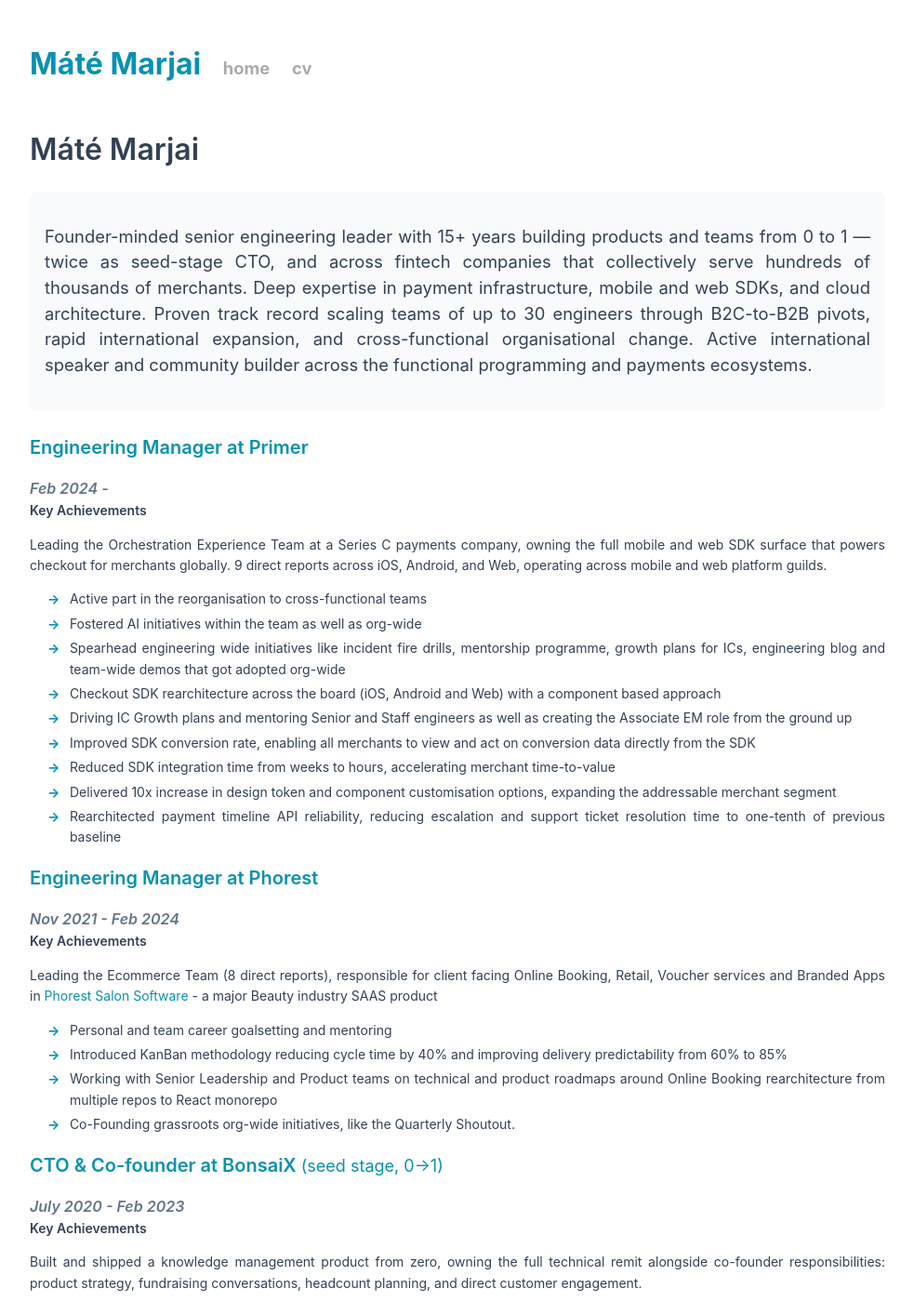
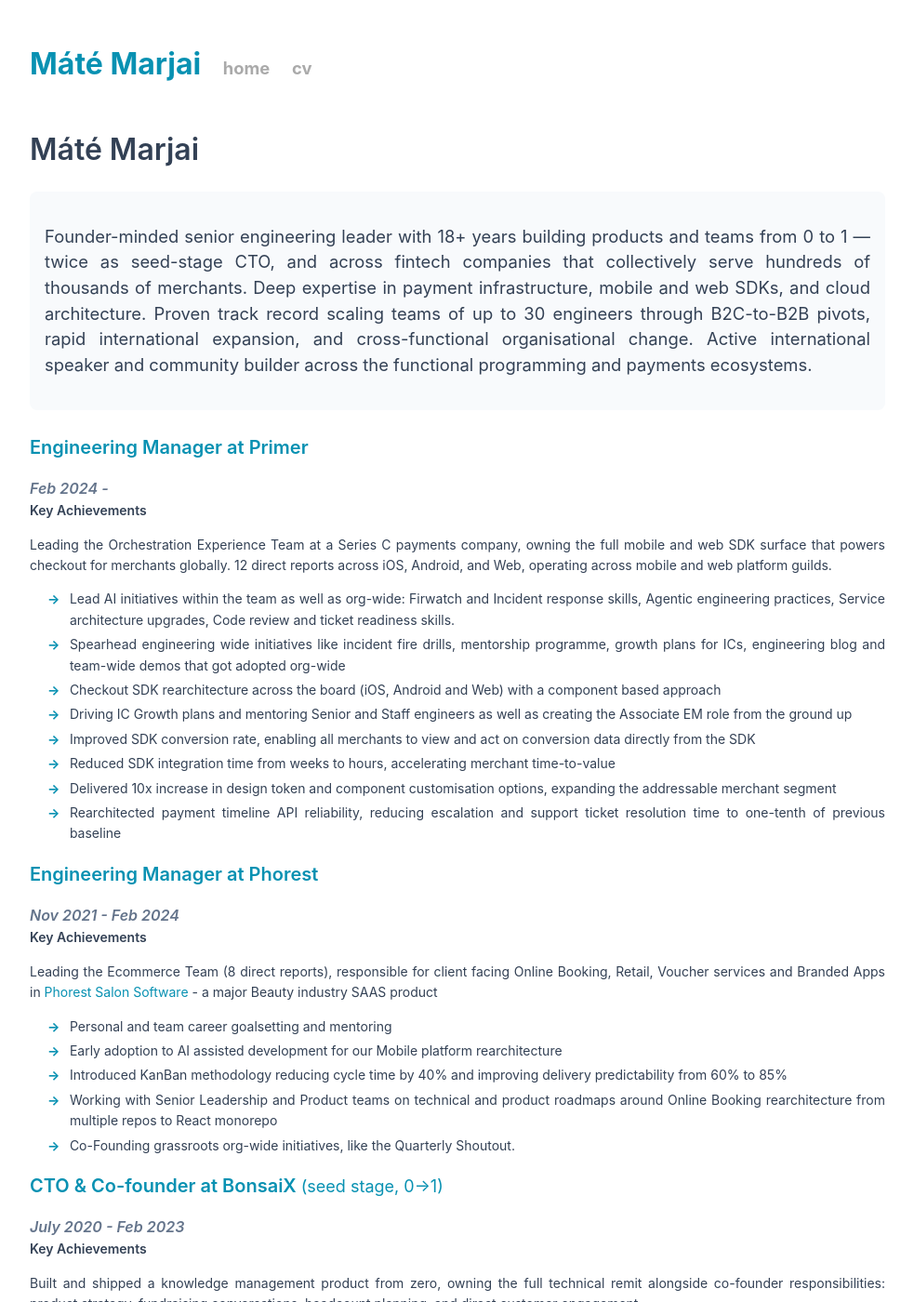
Before and after one commit to marjaimate/marjaimate.github.io, a Jekyll site: the page built from cv.html, in a window 1280 px wide and 1400 px high. Shown: the whole window at 93% size, without its empty margins (148-1131 px from the left). Built offline with Jekyll 4.4.1, drawn with Linux system fonts in a browser that asks for light colours.

Commit message:
CV update

```diff
--- a/cv.html
+++ b/cv.html
@@ -7,7 +7,7 @@
   <h1>Máté Marjai</h1>
   <section class="tldr blue">
     <p>
-    Founder-minded senior engineering leader with 15+ years building products and teams from 0 to 1 — twice as seed-stage CTO, and across fintech companies that collectively serve hundreds of thousands of merchants. Deep expertise in payment infrastructure, mobile and web SDKs, and cloud architecture. Proven track record scaling teams of up to 30 engineers through B2C-to-B2B pivots, rapid international expansion, and cross-functional organisational change. Active international speaker and community builder across the functional programming and payments ecosystems.
+    Founder-minded senior engineering leader with 18+ years building products and teams from 0 to 1 — twice as seed-stage CTO, and across fintech companies that collectively serve hundreds of thousands of merchants. Deep expertise in payment infrastructure, mobile and web SDKs, and cloud architecture. Proven track record scaling teams of up to 30 engineers through B2C-to-B2B pivots, rapid international expansion, and cross-functional organisational change. Active international speaker and community builder across the functional programming and payments ecosystems.
     </p>
   </section>
   <section class="resume post">
@@ -15,11 +15,10 @@
     <h4>Feb 2024 - </h4>
     <h5>Key Achievements</h5>
     <p class="key-points">
-    Leading the Orchestration Experience Team at a Series C payments company, owning the full mobile and web SDK surface that powers checkout for merchants globally. 9 direct reports across iOS, Android, and Web, operating across mobile and web platform guilds.
+    Leading the Orchestration Experience Team at a Series C payments company, owning the full mobile and web SDK surface that powers checkout for merchants globally. 12 direct reports across iOS, Android, and Web, operating across mobile and web platform guilds.
     </p>
     <ul>
-      <li>Active part in the reorganisation to cross-functional teams</li>
-      <li>Fostered AI initiatives within the team as well as org-wide</li>
+      <li>Lead AI initiatives within the team as well as org-wide: Firwatch and Incident response skills, Agentic engineering practices, Service architecture upgrades, Code review and ticket readiness skills.</li>
       <li>Spearhead engineering wide initiatives like incident fire drills, mentorship programme, growth plans for ICs, engineering blog and team-wide demos that got adopted org-wide</li>
       <li>Checkout SDK rearchitecture across the board (iOS, Android and Web) with a component based approach</li>
       <li>Driving IC Growth plans and mentoring Senior and Staff engineers as well as creating the Associate EM role from the ground up</li>
@@ -37,6 +36,7 @@
     </p>
       <ul>
         <li>Personal and team career goalsetting and mentoring</li>
+        <li>Early adoption to AI assisted development for our Mobile platform rearchitecture</li>
         <li>Introduced KanBan methodology reducing cycle time by 40% and improving delivery predictability from 60% to 85%</li>
         <li>Working with Senior Leadership and Product teams on technical and product roadmaps around Online Booking rearchitecture from multiple repos to React monorepo</li>
         <li>Co-Founding grassroots org-wide initiatives, like the Quarterly Shoutout.</li>
```
Also changed, not shown: 1 other file.
